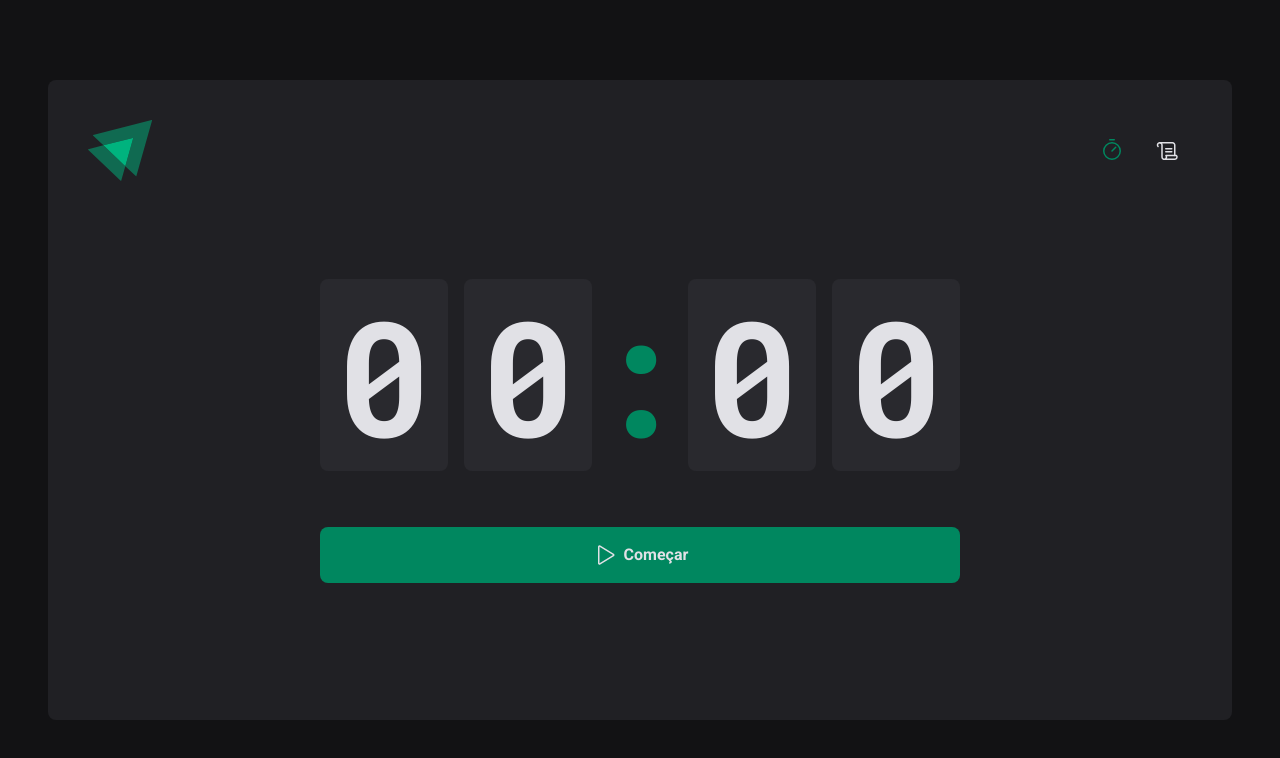
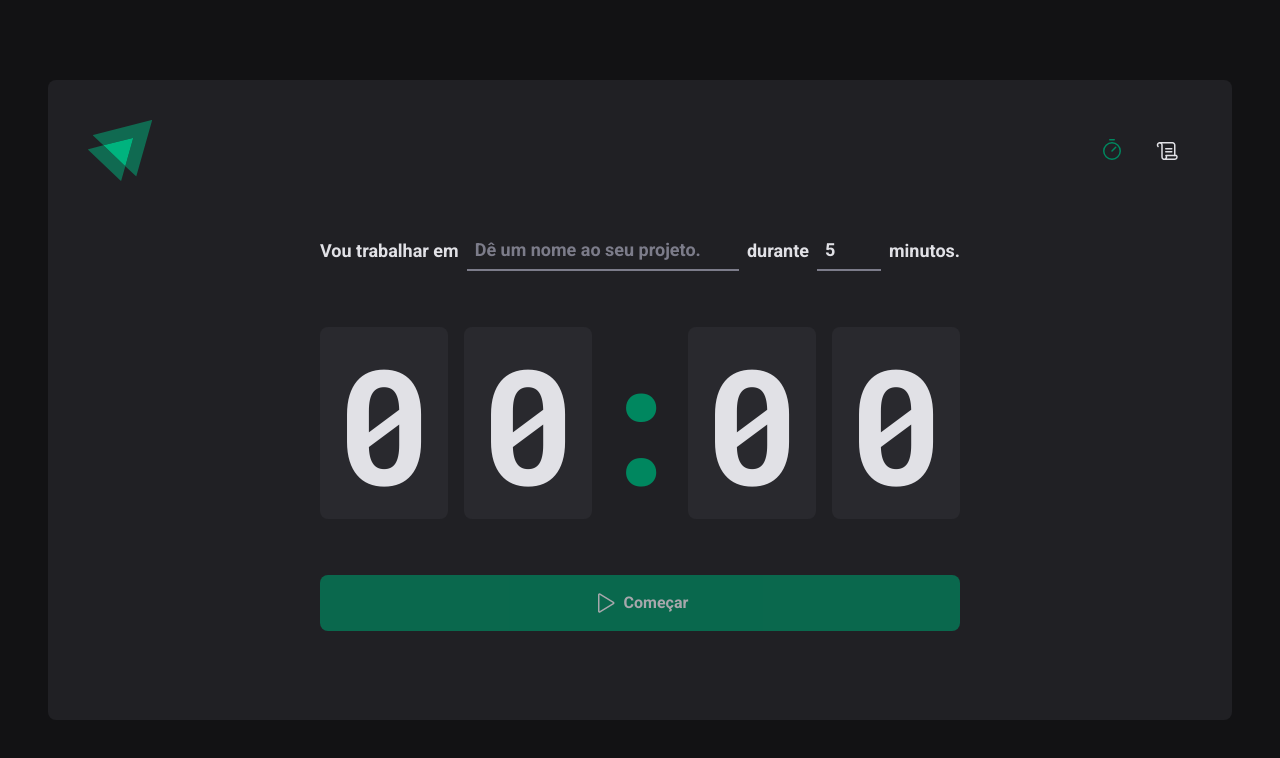
Before and after one commit to vitorbv/02-igniteTimer, a React (Vite) app: page / in a window 1280 px wide. Shown: the top 758 px of the page. Built offline with nearby package versions, Linux system fonts and the light colour scheme.

Commit message:
Correção de erros dos novos componentes

```diff
--- a/src/pages/Home/components/Countdown/index.tsx
+++ b/src/pages/Home/components/Countdown/index.tsx
@@ -1,12 +1,17 @@
+/* eslint-disable react/react-in-jsx-scope */
 import { differenceInSeconds } from "date-fns";
-import { useContext, useEffect, useState } from "react";
+import { useContext, useEffect } from "react";
 import { CountdownContainer, Separator } from "./styles";
 import { CyclesContext } from "../..";
-import React from "react";
 
 export function Countdown() {
-  const { activeCycle, activeCycleId, markCurrentCycleAsFinished } = useContext(CyclesContext)
-  const [amountSecondsPassed, setAmountSecondsPassed] = useState(0)
+  const {
+    activeCycle,
+    activeCycleId,
+    markCurrentCycleAsFinished,
+    amountSecondsPassed,
+    setSecondsPassed
+  } = useContext(CyclesContext)
 
   const totalSeconds = activeCycle ? activeCycle.minutesAmount * 60 : 0
 
@@ -19,17 +24,23 @@
 
           if (secondsDifference >= totalSeconds) {
             markCurrentCycleAsFinished()
-            setAmountSecondsPassed(totalSeconds)
+            setSecondsPassed(totalSeconds)
             clearInterval(interval)
           } else {
-            setAmountSecondsPassed(secondsDifference)
+            setSecondsPassed(secondsDifference)
           }
         }, 1000)
       }
       return () => {
         clearInterval(interval)
       }
-    }, [activeCycle, totalSeconds, activeCycleId])
+    }, [
+      activeCycle,
+      totalSeconds,
+      activeCycleId,
+      setSecondsPassed,
+      markCurrentCycleAsFinished
+    ])
 
   const currentSeconds = activeCycle ? totalSeconds - amountSecondsPassed : 0
 
--- a/src/pages/Home/components/NewCycleForm/index.tsx
+++ b/src/pages/Home/components/NewCycleForm/index.tsx
@@ -1,26 +1,12 @@
-import { useForm } from "react-hook-form";
+/* eslint-disable react/react-in-jsx-scope */
 import { FormContainer, MinutesAmountInput, TaskInput } from "./styles";
-import * as zod from 'zod';
-import { zodResolver } from "@hookform/resolvers/zod";
-
-const newCycleFormValidationSchema = Zod.object({
-  task: zod.string().min(1, 'Informe a tarefa'),
-  minutesAmount: zod
-  .number()
-  .min(5, 'O ciclo deve ter no mínimo 5 minutos de duração')
-  .max(60, 'O ciclo deve ter no máximo 60 minutos de duração')
-})
-
-type NewCycleFormData = zod.infer<typeof newCycleFormValidationSchema>
+import { useContext } from "react";
+import { CyclesContext } from "../..";
+import { useFormContext } from "react-hook-form";
 
 export function NewCycleForm() {
-    const { register, handleSubmit, watch, reset } = useForm<NewCycleFormData>({
-      resolver: zodResolver(newCycleFormValidationSchema),
-      defaultValues: {
-        task: '',
-        minutesAmount: 5,
-      },
-    })
+  const { activeCycle } = useContext(CyclesContext)
+  const { register } = useFormContext()
 
   return (
     <FormContainer>
--- a/src/pages/Home/index.tsx
+++ b/src/pages/Home/index.tsx
@@ -1,10 +1,9 @@
 /* eslint-disable react/react-in-jsx-scope */
 import { HandPalm, Play } from "phosphor-react";
-import { useForm } from 'react-hook-form'
+import { FormProvider, useForm } from 'react-hook-form'
 import { zodResolver } from '@hookform/resolvers/zod'
-import { createContext, useEffect, useState } from "react";
-import * as zod from 'zod'
-import { differenceInSeconds } from 'date-fns'
+import { createContext, useState } from "react";
+import Zod, * as zod from 'zod'
 
 import {
   HomeContainer,
@@ -26,16 +25,43 @@
 interface CycleContextType {
   activeCycle: Cycle | undefined;
   activeCycleId: string | null;
+  amountSecondsPassed: number
   markCurrentCycleAsFinished: () => void;
+  setSecondsPassed: (seconds: number) => void
 }
 
 export const CyclesContext = createContext({} as CycleContextType)
 
+const newCycleFormValidationSchema = Zod.object({
+  task: zod.string().min(1, 'Informe a tarefa'),
+  minutesAmount: zod
+  .number()
+  .min(5, 'O ciclo deve ter no mínimo 5 minutos de duração')
+  .max(60, 'O ciclo deve ter no máximo 60 minutos de duração')
+})
+
+type NewCycleFormData = zod.infer<typeof newCycleFormValidationSchema>
+
 export function Home() {
   const [cycles, setCycles] = useState<Cycle[]>([])
   const [activeCycleId, setActiveCycleId] = useState<string | null>(null)
+  const [amountSecondsPassed, setAmountSecondsPassed] = useState(0)
+
+  const newCycleForm = useForm<NewCycleFormData>({
+      resolver: zodResolver(newCycleFormValidationSchema),
+      defaultValues: {
+        task: '',
+        minutesAmount: 5,
+      },
+    })
+
+    const { handleSubmit, reset, watch } = newCycleForm
 
   const activeCycle = cycles.find((cycle) => cycle.id === activeCycleId)
+
+  function setSecondsPassed(seconds:number) {
+    setAmountSecondsPassed(seconds)
+  }
 
   function markCurrentCycleAsFinished() {
     setCycles((state) =>
@@ -49,21 +75,21 @@
     )
   }
 
-  // function handleCreateNewCycle(data: NewCycleFormData){
-  //   const id = String(new Date().getTime())
-  //   const newCycle: Cycle = {
-  //     id,
-  //     task: data.task,
-  //     minutesAmount: data.minutesAmount,
-  //     startDate: new Date(),
-  //   }
+  function handleCreateNewCycle(data: NewCycleFormData){
+    const id = String(new Date().getTime())
+    const newCycle: Cycle = {
+      id,
+      task: data.task,
+      minutesAmount: data.minutesAmount,
+      startDate: new Date(),
+    }
 
-  //   setCycles((state) => [...state, newCycle])
-  //   setActiveCycleId(id)
-  //   setAmountSecondsPassed(0)
+    setCycles((state) => [...state, newCycle])
+    setActiveCycleId(id)
+    setAmountSecondsPassed(0)
 
-  //   reset();
-  // }
+    reset();
+  }
 
   function handleInterruptCycle(){
     setCycles((state) =>
@@ -78,16 +104,24 @@
     setActiveCycleId(null)
   }
 
-  // const task = watch('task')
-  // const isSubmitDisabled = !task
+  const task = watch('task')
+  const isSubmitDisabled = !task
 
   return (
     <HomeContainer>
-      <form /*onSubmit={handleSubmit(handleCreateNewCycle)}*/ action="">
+      <form onSubmit={handleSubmit(handleCreateNewCycle)} action="">
         <CyclesContext.Provider
-        value={{ activeCycle, activeCycleId, markCurrentCycleAsFinished }}
+          value={{
+            activeCycle,
+            activeCycleId,
+            markCurrentCycleAsFinished,
+            amountSecondsPassed,
+            setSecondsPassed,
+          }}
         >
-          {/* <NewCycleForm /> */}
+          <FormProvider {...newCycleForm}>
+            <NewCycleForm />
+          </FormProvider>
           <Countdown />
         </CyclesContext.Provider>
 
@@ -97,7 +131,7 @@
           Interromper
         </StopCountdownButton>
         ) : (
-          <StartCountdownButton /*disabled={isSubmitDisabled}*/ type="submit">
+          <StartCountdownButton disabled={isSubmitDisabled} type="submit">
           <Play size={24}/>
           Começar
         </StartCountdownButton>
```
